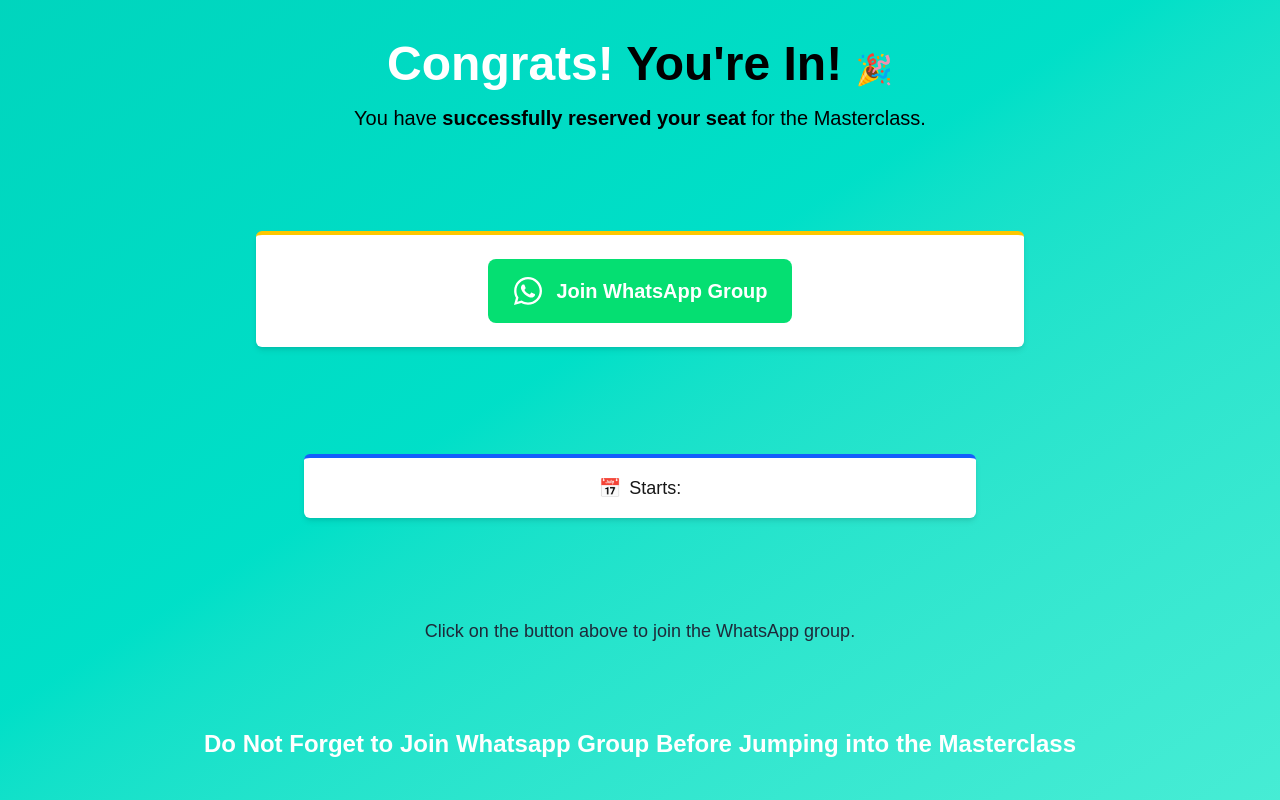
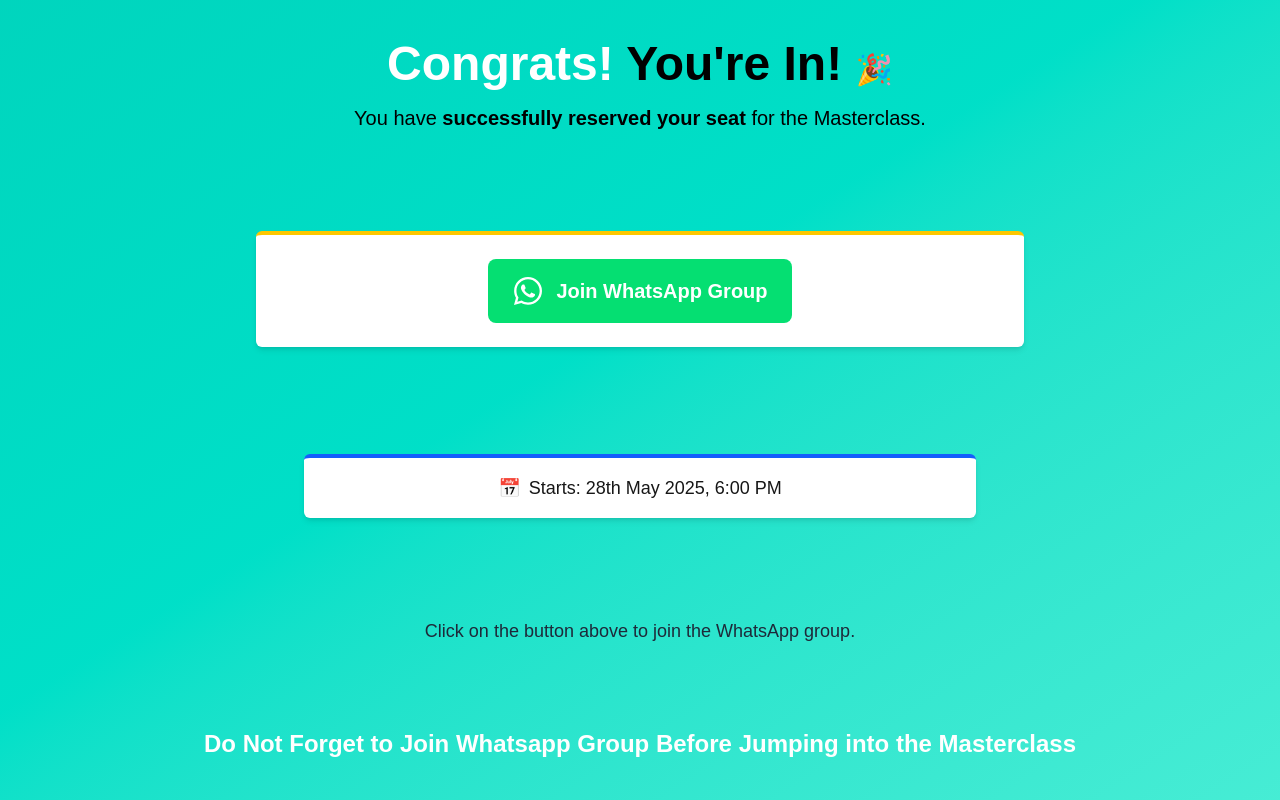
Before and after one commit to AshishAggarwal1308/st-landing, a Next.js app: page /ayushi/thankyou in a window 1280 px wide. Built offline with nearby package versions, Linux system fonts and the light colour scheme; no server answers.

Commit message:
updated date and time for ayushi page

```diff
--- a/app/ayushi/page.tsx
+++ b/app/ayushi/page.tsx
@@ -228,7 +228,7 @@ function Page() {
             submittedAt: timestamp(),
             ...formData,
             CampeignName: campName,
-            WorkShopTime: wDateTime,
+            WorkShopTime: "28th May 2025, 6:00 PM",
             utm_source: urlParams.get("utm_source"),
             utm_medium: urlParams.get("utm_medium"),
             utm_campaign: urlParams.get("utm_campaign"),
@@ -410,7 +410,7 @@ fbq('track', 'PageView');
                         <div className="max-w-6xl px-4 py-6 flex flex-col items-center space-y-4">
                             {/* Date and Time */}
                             <div className="bg-white shadow-md w-full px-6 py-4 rounded-xl text-center font-semibold text-lg sm:text-xl">
-                                {wDateTime}
+                                28th May 2025, 6:00 PM
                             </div>
 
                             {/* Info Boxes */}
--- a/app/ayushi/thankyou/page.tsx
+++ b/app/ayushi/thankyou/page.tsx
@@ -75,7 +75,7 @@ fbq('track', 'PageView');
 
           <div className="w-full max-w-3xl bg-white rounded-md shadow-md border-t-4 border-yellow-400">
             <div className="flex justify-center p-6">
-              <Link href={wAurl}>
+              <Link href="https://chat.whatsapp.com/JznV2JQZ1EL49IgDrxTqkX">
                 <div className="w-full sm:w-auto bg-green-400 hover:bg-green-500 text-white font-semibold py-4 px-6 rounded-lg flex items-center justify-center text-xl cursor-pointer">
                   <FaWhatsapp className="w-8 h-8 mr-3" />
                   Join WhatsApp Group
@@ -88,7 +88,7 @@ fbq('track', 'PageView');
             <div className="flex flex-col sm:flex-row items-center justify-center p-4 gap-2 text-lg">
               <div className="flex items-center gap-2">
                 <span role="img" aria-label="calendar">📅</span>
-                <span>Starts: {wDateTime}</span>
+                <span>Starts: 28th May 2025, 6:00 PM</span>
               </div>
             </div>
           </div>
```
